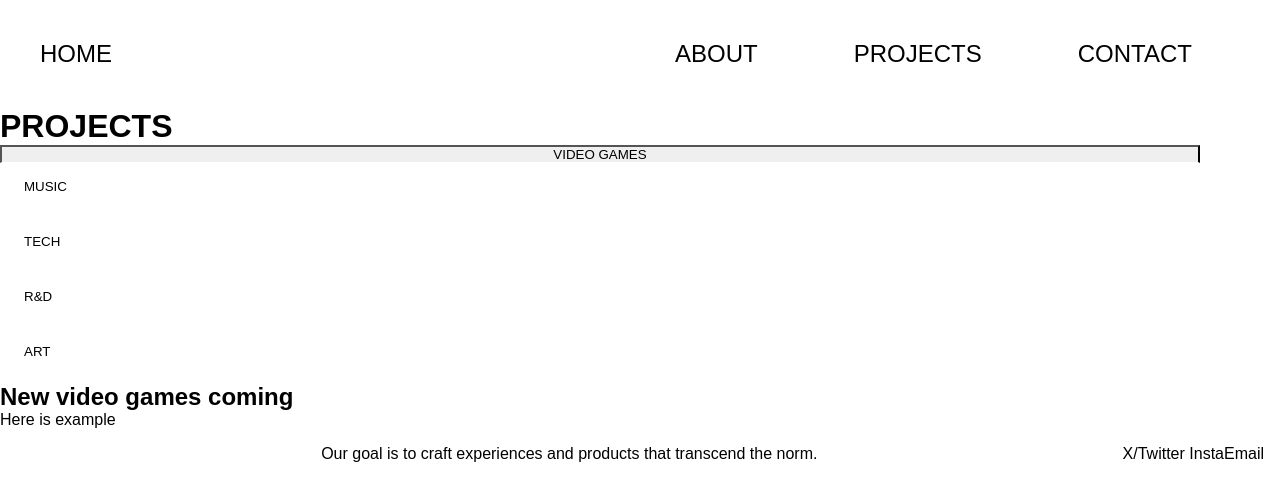
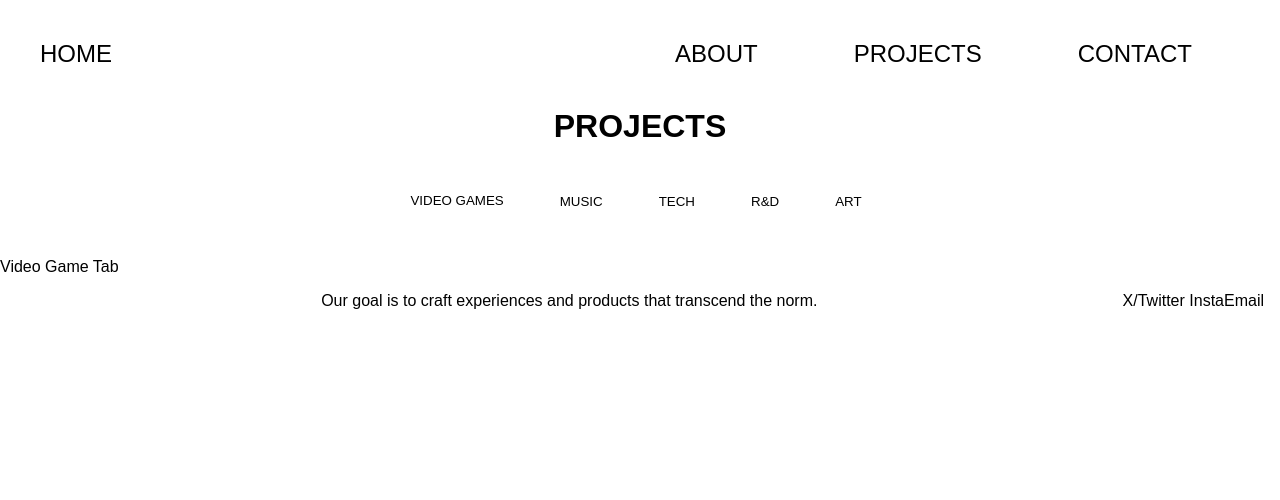
Before and after one commit to VictorDoyle/alpharedux, a Next.js app: page /projects in a window 1280 px wide. Shown: the top 500 px of the page. Built offline with nearby package versions, Linux system fonts and the light colour scheme; a web font is replaced by a local one.

Commit message:
tabpanel styling reset

```diff
--- /dev/null
+++ b/src/app/components/projectTabs/ProjectTabs_Art.tsx
@@ -0,0 +1,7 @@
+export default function ArtTab() {
+    return (
+        <>
+            Art Tab
+        </>
+    );
+}
--- a/src/app/components/projectTabs/ProjectTabs_Master.tsx
+++ b/src/app/components/projectTabs/ProjectTabs_Master.tsx
@@ -1,6 +1,11 @@
 'use client'
 import { useState } from 'react';
 import styles from '../../projects/page.module.css';
+import VideoGameTab from './ProjectTabs_VideoGames';
+import MusicTab from './ProjectTabs_Music';
+import TechTab from './ProjectTabs_Tech';
+import RnDTab from './ProjectTabs_RnD';
+import ArtTab from './ProjectTabs_Art';
 
 const ProjectTabs = () => {
     const tabs = ['VIDEO GAMES', 'MUSIC', 'TECH', 'R&D', 'ART'];
@@ -13,37 +18,27 @@ const ProjectTabs = () => {
     const renderTabContent = () => {
         switch (activeTab) {
             case 'VIDEO GAMES':
-                return (
-                    <>
-                        <h2>New video games coming</h2>
-                        <p>Here is example</p>
-                    </>
-                );
-
+                return <VideoGameTab />;
             case 'MUSIC':
-                return (
-                    <>
-                        <h2>New albums coming</h2>
-                        <p>Here is text</p>
-                    </>
-                );
-
+                return <MusicTab />;
             case 'TECH':
-                return (
-                    <>
-                        <h2>tech incoming coming</h2>
-                        <p>Here is example</p>
-                    </>
-                );
+                return <TechTab />;
+            case 'R&D':
+                return <RnDTab />;
+            case 'ART':
+                return <ArtTab />;
 
             default:
-                return <div> add fallback tab heere</div>;
+                // video games as fallback since [0]
+                return <VideoGameTab />;
         }
     };
 
     return (
         <>
-            {/* Tabs */}
+            <div className={styles.tablistContainer}>
+                {/* tabs */}
+                {/* TODO: Add arrow key loop on tablist buttons for accessibility */}
                 <div role="tablist" className={styles.tablist}>
                     {tabs.map((tab) => (
                         <button
@@ -58,9 +53,10 @@ const ProjectTabs = () => {
                     ))}
                 </div>
 
-            {/* Tabpanels */}
+                {/* tabpanels */}
                 <div className={styles.tabPanel}>
                     {renderTabContent()}
+                </div>
             </div>
         </>
     );
--- /dev/null
+++ b/src/app/components/projectTabs/ProjectTabs_Music.tsx
@@ -0,0 +1,7 @@
+export default function MusicTab() {
+    return (
+        <>
+            Music Game Tab
+        </>
+    );
+}
--- /dev/null
+++ b/src/app/components/projectTabs/ProjectTabs_RnD.tsx
@@ -0,0 +1,7 @@
+export default function RnDTab() {
+    return (
+        <>
+            Research and Development Tab
+        </>
+    );
+}
--- /dev/null
+++ b/src/app/components/projectTabs/ProjectTabs_Tech.tsx
@@ -0,0 +1,7 @@
+export default function TechTab() {
+    return (
+        <>
+            Tech Tab
+        </>
+    );
+}
--- a/src/app/components/projectTabs/ProjectTabs_VideoGames.tsx
+++ b/src/app/components/projectTabs/ProjectTabs_VideoGames.tsx
@@ -0,0 +1,8 @@
+
+export default function VideoGameTab() {
+    return (
+        <>
+            Video Game Tab
+        </>
+    );
+}
--- a/src/app/projects/page.module.css
+++ b/src/app/projects/page.module.css
@@ -1,33 +1,36 @@
 .pageMainTitle {
+    text-align: center;
+    margin-bottom: 2rem;
+}
+.tablistContainer {
+    display: grid;
+    grid-template-rows: auto 1fr;
+    gap: 1rem;
+}
+
+.tablist {
+    display: flex;
+    flex-direction: row;
+    align-items: center;
+    margin-bottom: 1rem;
     margin-left: auto;
     margin-right: auto;
 }
 
-.tablistContainer {
-    display: flex;
-    flex-direction: row;
-    align-items: flex-start;
-}
-
-.tablist {
-    display: flex;
-    flex-direction: column;
-    margin-right: 5rem;
-}
-
-.tab {
+.tab, .activeTab {
     background: none;
     border: none;
     padding: 1rem 1.5rem;
-    text-align: left;
     cursor: pointer;
-    margin-bottom: 0.5rem;
+    text-align: center;
+    margin-right: 0.5rem;
 }
 
 .activeTab {
-    border-bottom: 1px solid #fff;
+    border-bottom: 2px solid #fff;
 }
 
 .tabPanel {
-    flex-grow: 1;
+    grid-row: 2;
+    display: block;
 }
--- a/src/app/projects/page.tsx
+++ b/src/app/projects/page.tsx
@@ -10,8 +10,8 @@ export const metadata: Metadata = {
 export default function Projects() {
     return (
         <main>
-            <h1 className="pageMainTitle"> PROJECTS </h1>
-            {/* Tabs */}
+            <h1 className={styles.pageMainTitle}> PROJECTS </h1>
+            {/* Tabs and tabpanels */}
             <ProjectTabs />
         </main>
     );
```
Lines whose indentation alone changed are shown as unchanged.
